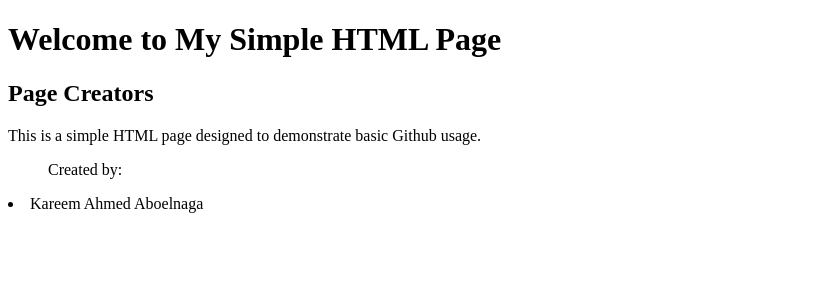
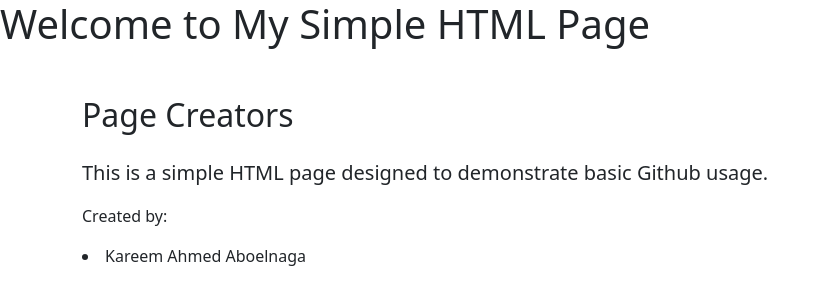
Before and after one commit to KAboelnaga/Github_Lab2, a plain HTML site: page index.html in a window 1280 px wide. Shown: the whole page, without its empty margins (0-829 px from the left). Drawn offline with nearby package versions, Linux system fonts and the light colour scheme.

Commit message:
added bootstrap styling

```diff
--- a/index.html
+++ b/index.html
@@ -4,18 +4,19 @@
     <meta charset="UTF-8">
     <meta name="viewport" content="width=device-width, initial-scale=1.0">
     <title>Simple HTML Page</title>
-    <link rel="stylesheet" href="styles.css">
+    <link href="https://cdn.jsdelivr.net/npm/bootstrap@5.3.7/dist/css/bootstrap.min.css" rel="stylesheet" integrity="sha384-LN+7fdVzj6u52u30Kp6M/trliBMCMKTyK833zpbD+pXdCLuTusPj697FH4R/5mcr" crossorigin="anonymous">
+    <script src="https://cdn.jsdelivr.net/npm/bootstrap@5.3.7/dist/js/bootstrap.bundle.min.js" integrity="sha384-ndDqU0Gzau9qJ1lfW4pNLlhNTkCfHzAVBReH9diLvGRem5+R9g2FzA8ZGN954O5Q" crossorigin="anonymous"></script>
 </head>
 <body>
     <header>
         <h1>Welcome to My Simple HTML Page</h1>
     </header>
     <main>
-        <section>
-            <h2>Page Creators</h2>
-            <p>This is a simple HTML page designed to demonstrate basic Github usage.</p>
-            <ul>Created by:</ul>
-                <li>Kareem Ahmed Aboelnaga</li>
+        <section class="container mt-5">
+            <h2 class="mb-4">Page Creators</h2>
+            <p class="lead">This is a simple HTML page designed to demonstrate basic Github usage.</p>
+            <ul class="list-unstyled">Created by:</ul>
+                <li class="mb-2">Kareem Ahmed Aboelnaga</li>
             </ul>
 
         </section>
```
